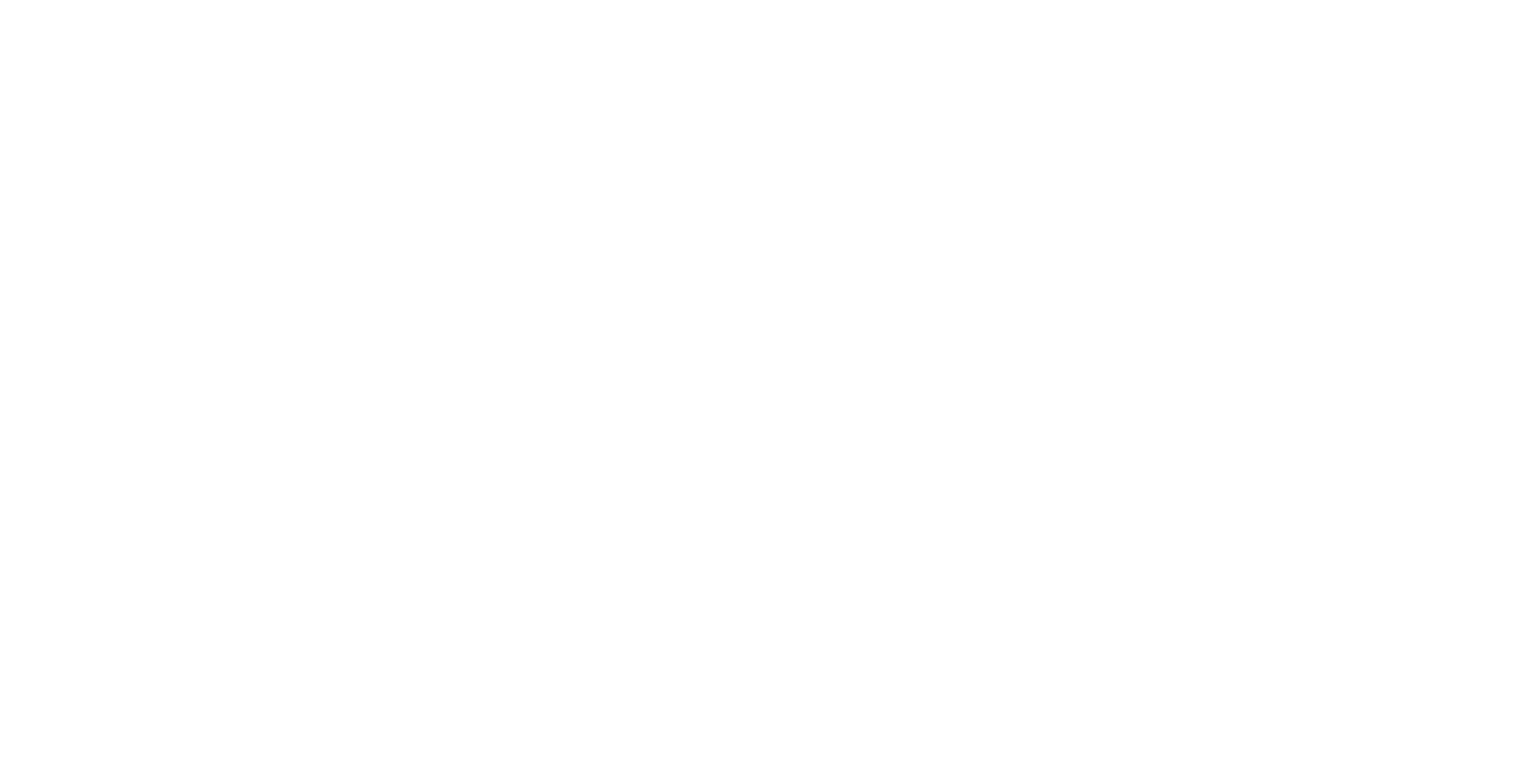
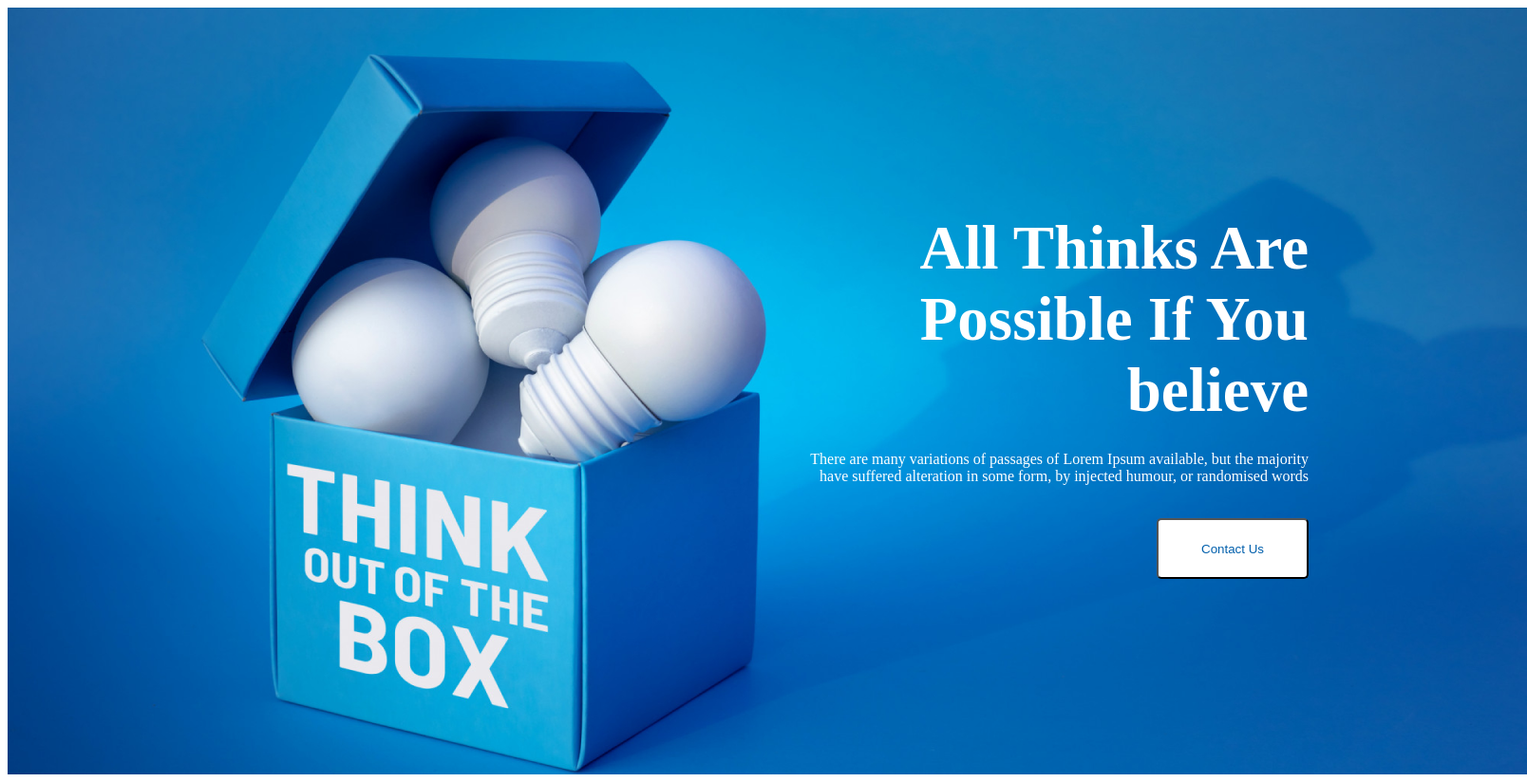
Before and after one commit to NmN-007/new-new-me, a plain HTML site: page index.html in a window 1280 px wide. Shown: the whole page at 95% size, 1608 px wide, since content can reach past the window. Before the commit the page ends 800 px from the top, so only its background shows below. Drawn offline with Linux system fonts and the light colour scheme.

Commit message:
add header stylr

```diff
--- a/index.html
+++ b/index.html
@@ -1,14 +1,19 @@
 <!DOCTYPE html>
 <html lang="en">
+
 <head>
     <meta charset="UTF-8">
     <meta name="viewport" content="width=device-width, initial-scale=1.0">
     <title>new-new-me</title>
     <link rel="stylesheet" href="style/style.css">
 </head>
-<body>
-    <header>
 
+
+<body class="p">
+    <header class="hea">
+        <div class="header-title">All Thinks Are Possible If You believe</div>
+        <div class="header-d">There are many variations of passages of Lorem Ipsum available, but the majority have suffered alteration in some form, by injected humour, or randomised words</div>
+        <button class="header-button">Contact Us</button>
     </header>
     <main>
 
@@ -17,4 +22,5 @@
 
     </footer>
 </body>
+
 </html>
--- a/style/style.css
+++ b/style/style.css
@@ -0,0 +1,34 @@
+/* header-style */
+
+.hea {
+    background-repeat: no-repeat;
+    background-image: url(../images/banner/banner3.png);
+    width: 1600px;
+    height: 808px;
+    flex-shrink: 0;
+    text-align: right;
+}
+
+.header-title {
+    padding: 216px 230px 0px 845px;
+    color: #FFF;
+    font-size: 65px;
+    font-weight: 700;
+}
+
+.header-d {
+    padding: 26px 230px 35px 845px;
+    font-size: 16px;
+    font-weight: 400;
+    color: #fff;
+}
+
+.header-button {
+    width: 160px;
+    height: 64px;
+    flex-shrink: 0;
+    border-radius: 5px;
+    background: #FFF;
+    margin: 0px 230px;
+    color: #005FAC;
+}
```
